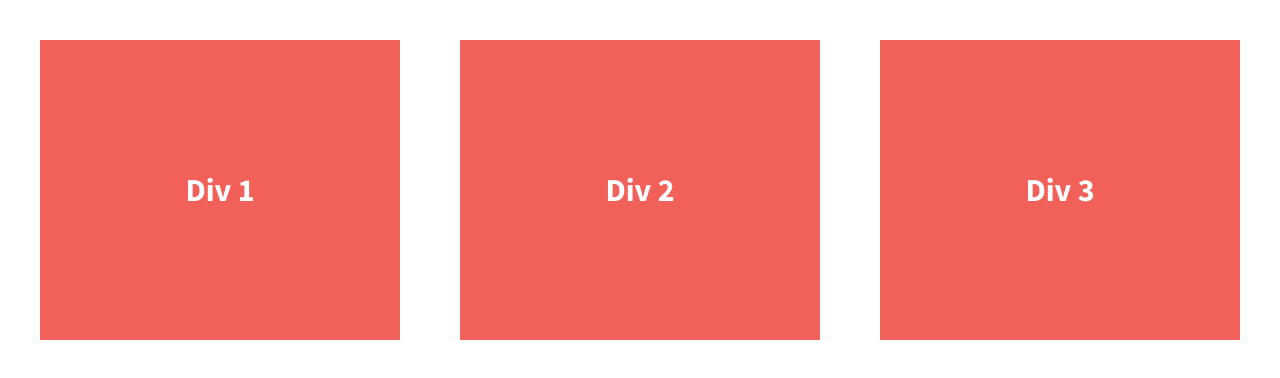
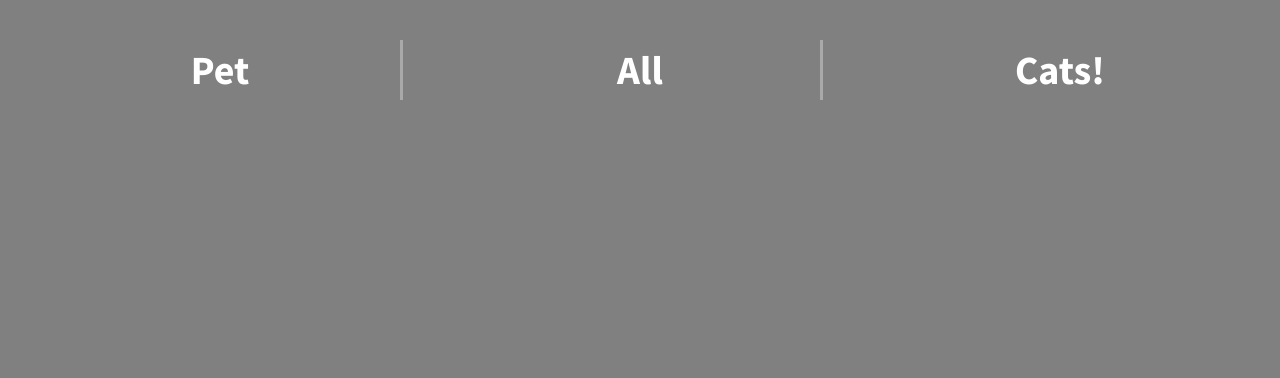
Before and after one commit to MegsBenedict/divs-flexbox, a plain HTML site: page index.html in a window 1280 px wide. Drawn offline with nearby package versions, Linux system fonts and the light colour scheme.

Commit message:
customize

```diff
--- a/css/main.css
+++ b/css/main.css
@@ -97,7 +97,7 @@ textarea {
 
 
 html {
-  background-color: #fff;
+  background-color: gray;
   height: 100%;
 }
 
@@ -113,22 +113,32 @@ body {
   display: flex;
   font-weight: 700;
   justify-content: space-between;
+  background: gray;
+  flex-flow: row wrap;
+
+
 }
 
 .div-1, .div-2, .div-3 {
   /*give the divs a width of 30%, add display:flex, set justify-content and align-items to center*/
   color: #fff;
   line-height: 1.5em;
-  font-size: 1.6em;
-  background-color: #f16059;
-  height: 300px;
+  font-size: 2em;
+  background-color: gray;
+  height: auto;
   display: flex;
   width: 30%;
   justify-content: center;
   align-items: center;
 }
 
+.div-1 {
+    border-right: 3px solid darkgrey;
+}
 
+.div-2 {
+    border-right: 3px solid darkgrey;
+}
 
 
 /* ==========================================================================
--- a/index.html
+++ b/index.html
@@ -23,13 +23,13 @@
 
         <section class="wrapper">
             <div class="div-1">
-                Div 1
+                Pet
             </div>
             <div class="div-2">
-                Div 2
+                All
             </div>
             <div class="div-3">
-                Div 3
+                Cats!
             </div>
         </section>
 
```
